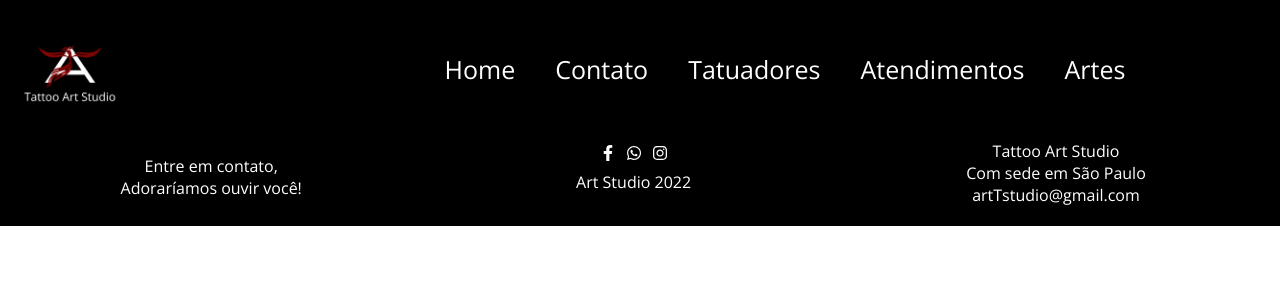
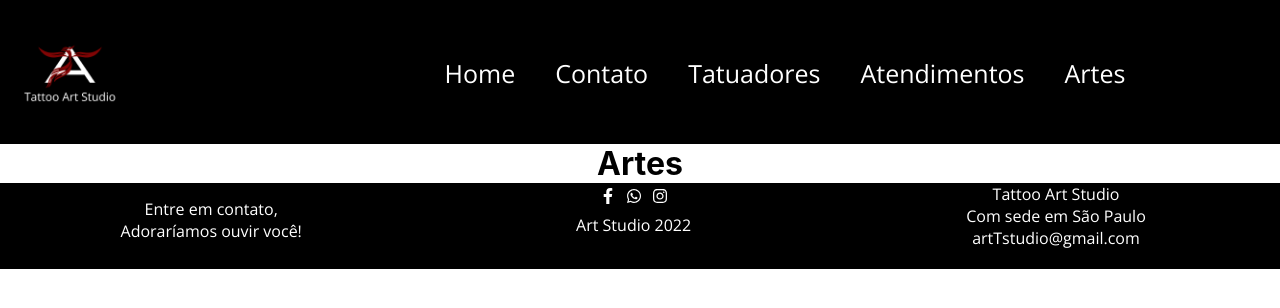
Before and after one commit to CibeleMartins/TattooArtStudio-M5, a React (Create React App) app: page /Artes in a window 1280 px wide. Shown: the top 308 px of the page. Built offline with nearby package versions, Linux system fonts and the light colour scheme.

Commit message:
arrumando rotas com react router

```diff
--- a/src/App.js
+++ b/src/App.js
@@ -1,15 +1,36 @@
+import {BrowserRouter as Router, Routes, Route } from "react-router-dom"
+import Home from "./pages/Home"
+import Contato from "./pages/Contato";
+import Tatuadores from "./pages/Tatuadores";
+import Atendimentos from "./pages/Atendimentos"
+import Artes from "./pages/Artes"
 
-import './App.css';
+
 import Footer from './components/Footer/Footer';
 import Header from './components/Header/Header.jsx';
+import './App.css';
 
 function App() {
   return (
-    <div className="App">
-      <Header/>
-      <Footer/>
+    <Router>
+      <div className="App">
+        <Header/>
 
-    </div>
+        <Routes>
+          <Route path="/" element={<Home />}></Route>
+
+          <Route path="/Contato" element={<Contato />}></Route>
+
+          <Route path="/Tatuadores" element={<Tatuadores />}></Route>
+
+          <Route path="/Atendimentos" element={<Atendimentos />}></Route>
+
+          <Route path="/Artes" element={<Artes />}></Route>
+        </Routes>
+
+        <Footer/>
+      </div>
+    </Router>
   );
 }
 
--- a/src/components/Header/Header.jsx
+++ b/src/components/Header/Header.jsx
@@ -1,37 +1,33 @@
+import { Link } from "react-router-dom"
 import React from "react";
 import styles from "./header.module.css";
 import logo from "../../assets/imagens/logo.png";
 
 
-
 const Header = () => {
-
   return (
-
     <header className={styles.header}>
-
+      <Link to="/">
         <img src={logo} className={styles.img}/>
-
+      </Link>
 
       <nav className={styles.nav}>
-        <a className={styles.link} href="#">
-          Home
+        <a>
+          <Link to="/" className={styles.link}>Home</Link>
         </a>
-        <a className={styles.link} href="#">
-          Contato
+        <a>
+          <Link to="/Contato" className={styles.link}>Contato</Link>
         </a>
-        <a className={styles.link} href="#">
-          Tatuadores
+        <a>
+          <Link to="/Tatuadores" className={styles.link}>Tatuadores</Link>
         </a>
-        <a className={styles.link} href="#">
-          Atendimentos
+        <a>
+          <Link to="/Atendimentos" className={styles.link}>Atendimentos</Link>
         </a>
-        <a className={styles.link} href="#">
-          Artes
-
+        <a>
+          <Link to="/Artes" className={styles.link}>Artes</Link>
         </a>
       </nav>
-
     </header>
 
   );
--- a/src/components/Header/header.module.css
+++ b/src/components/Header/header.module.css
@@ -11,21 +11,20 @@
   height: 100%;
   background-color: #000000;
   width: 100%;
-
 }
 
 .img {
     width: 120px;
     height: 120px;
     margin: 10px 10px 10px 10px;
-  }
-
+}
 
 .nav {
     margin-bottom: 50px;
     margin-left: 150px;
     width: 100%;
 }
+
 .link {
   font-family: "Open Sans", sans-serif;
   font-style: normal;
@@ -35,8 +34,11 @@
   color: #FFFFFF;
   text-decoration: none;
   margin: 20px;
+  transition: 0.8s;
+}
 
-
+.link:hover {
+  color: red
 }
 
 @media(max-width: 1000px){
--- /dev/null
+++ b/src/pages/Artes.js
@@ -0,0 +1,11 @@
+import styles from "./Artes.module.css"
+
+function Artes() {
+    return(
+        <>
+            <h1>Artes</h1>
+        </>
+    )
+}
+
+export default Artes
--- /dev/null
+++ b/src/pages/Atendimentos.js
@@ -0,0 +1,11 @@
+import styles from "./Atendimentos.module.css"
+
+function Atendimentos() {
+    return(
+        <>
+            <h1>Atendimentos</h1>
+        </>
+    )
+}
+
+export default Atendimentos
--- /dev/null
+++ b/src/pages/Contato.js
@@ -0,0 +1,11 @@
+import styles from "./Contato.module.css"
+
+function Contato() {
+    return(
+        <>
+            <h1>Contato</h1>
+        </>
+    )
+}
+
+export default Contato
--- /dev/null
+++ b/src/pages/Tatuadores.js
@@ -0,0 +1,11 @@
+import styles from "./Tatuadores.module.css"
+
+function Tatuadores() {
+    return(
+        <>
+            <h1>Tatuadores</h1>
+        </>
+    )
+}
+
+export default Tatuadores
--- a/src/pages/paginaLuis.js
+++ /dev/null
@@ -1 +0,0 @@
-let teste = "teste"
```
Also changed, not shown: src/pages/Artes.module.css (added), src/pages/Atendimentos.module.css (added), src/pages/Contato.module.css (added), src/pages/Tatuadores.module.css (added).
